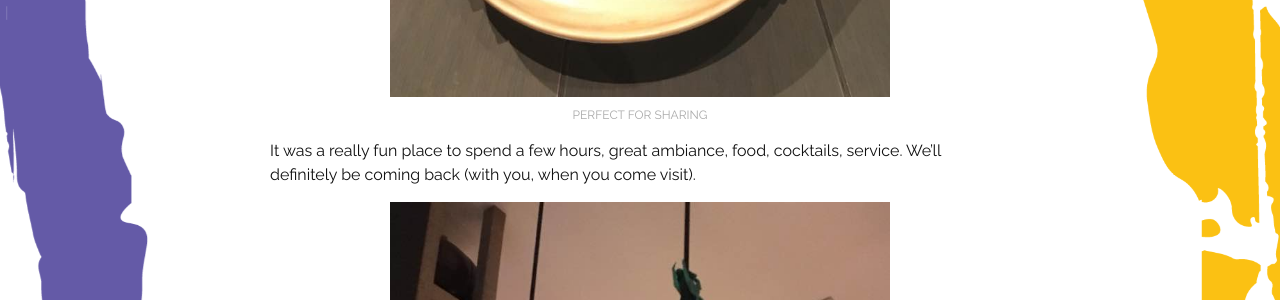
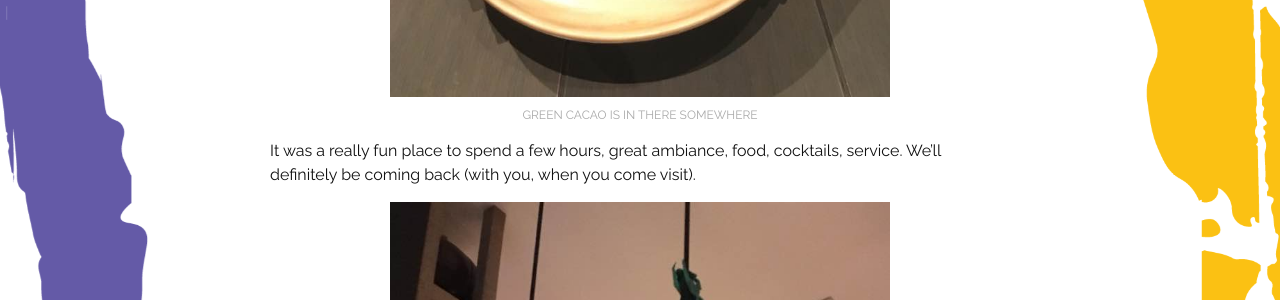
Before and after one commit to bchartoff/lima-y-sal, a Jekyll site: the page built from _posts/2016-07-20-amaZing.markdown, in a window 1280 px wide and 900 px high, scrolled down 7059 px. Shown: the part 152-452 px from the top of the window. Built offline with Jekyll 4.4.1, drawn with Linux system fonts in a browser that asks for light colours; some of the changed text lies outside the part shown.

Commit message:
caption typo

```diff
--- a/_posts/2016-07-20-amaZing.markdown
+++ b/_posts/2016-07-20-amaZing.markdown
@@ -42,7 +42,7 @@ We also got these enormous tostones and some yuca bread (like [pão de queijo](h
 For dessert, chocolate. Apparently there was green cocoa in this cake somewhere, but it just tasted like a rich and wonderful chocolate cake with ganache. The ice cream was tonka bean, not a ton of flavor, but the pecans on the outside were great.
 
 ![](/lima-y-sal/assets/img/amaz/cake.jpg)
-*perfect for sharing*
+*green cacao is in there somewhere*
 
 It was a really fun place to spend a few hours, great ambiance, food, cocktails, service. We'll definitely be coming back (with you, when you come visit).
 
```
Also changed, not shown: other parts of _posts/2016-07-20-amaZing.markdown (+1 -1 lines).
